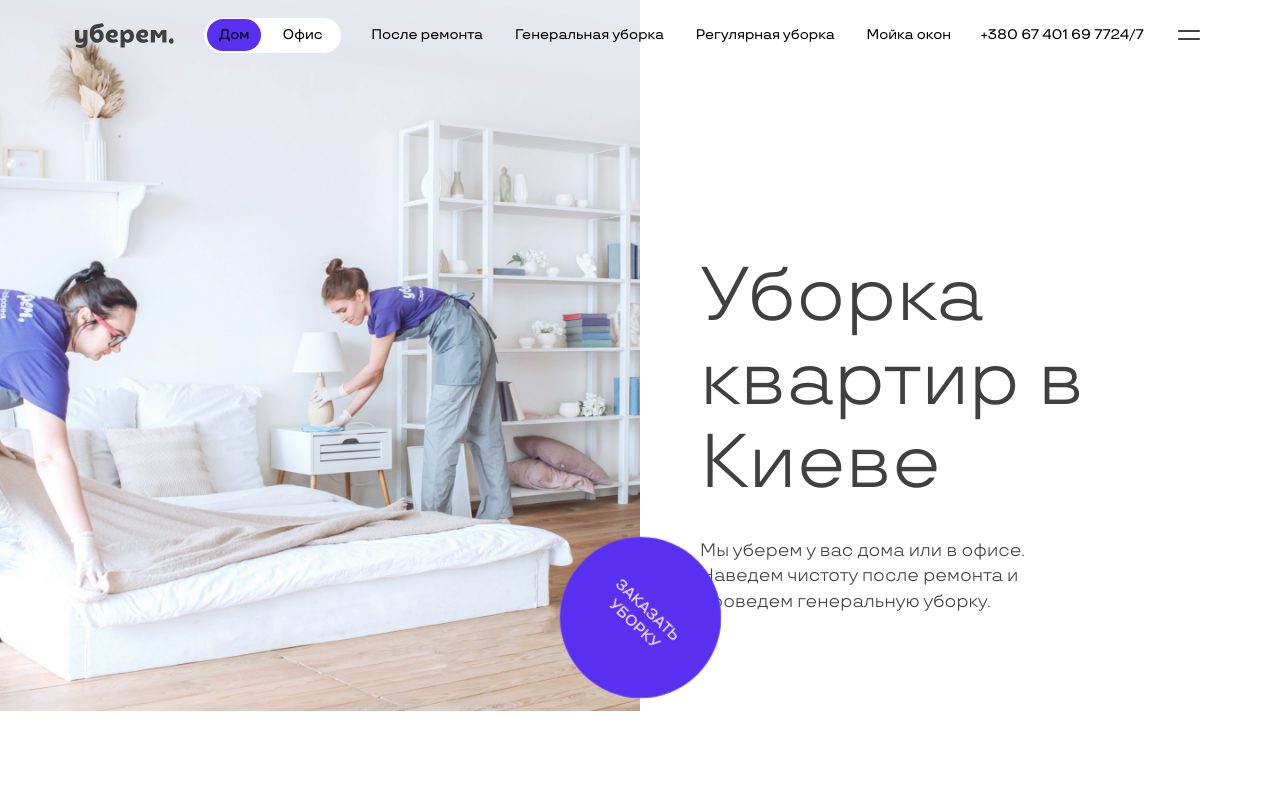
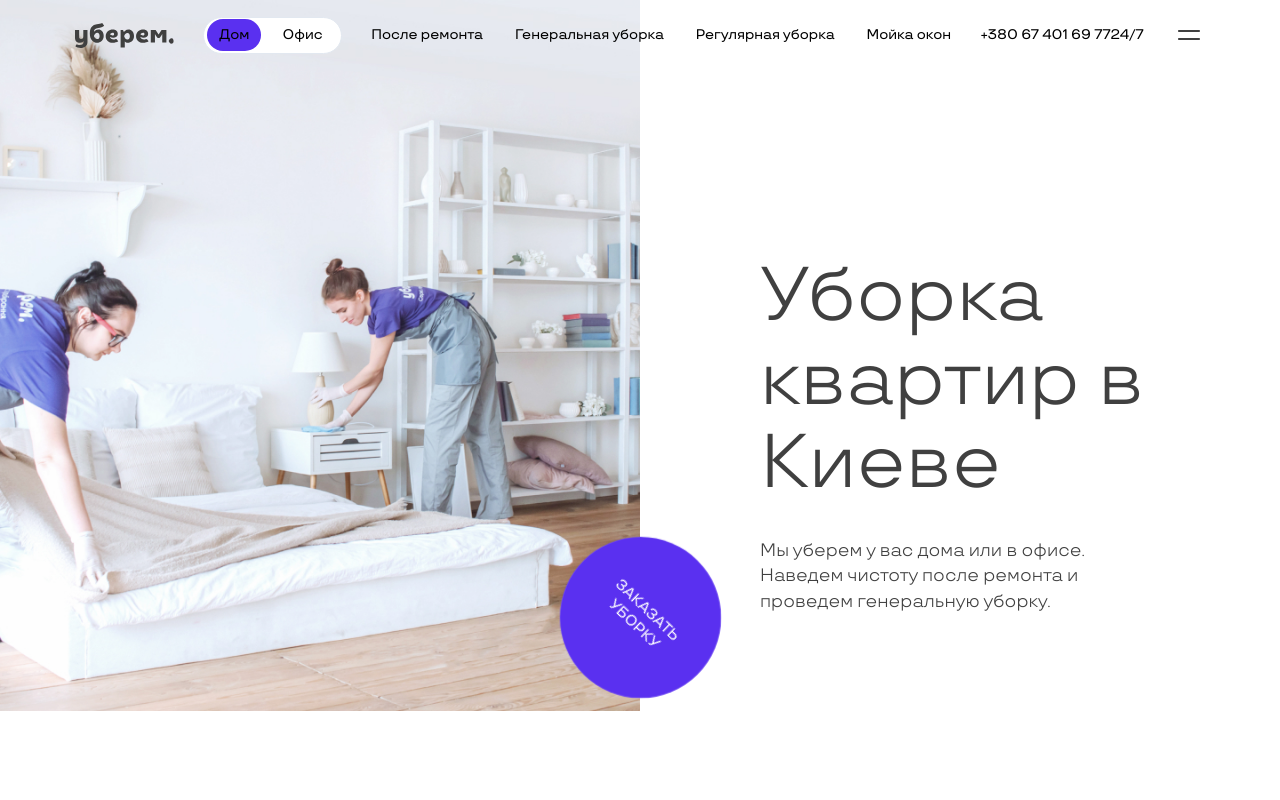
Before and after one commit to TOR968/task-redlab, a React (Create React App) app: page / in a window 1280 px wide. Shown: the top 800 px of the page. Built offline with nearby package versions, Linux system fonts and the light colour scheme.

Commit message:
Update _order.scss

```diff
--- a/src/styles/components/_order.scss
+++ b/src/styles/components/_order.scss
@@ -11,7 +11,7 @@
   & .title-text {
     display: inline-block;
     max-width: 400px;
-    margin-left: 50vw;
+    margin-left: 700px;
   }
   & h1 {
     height: 252px;
@@ -28,6 +28,7 @@
     top: -70px;
     left: -60px;
     z-index: -1;
+    max-width: 720px;
     width: 50vw;
   }
 }
```
